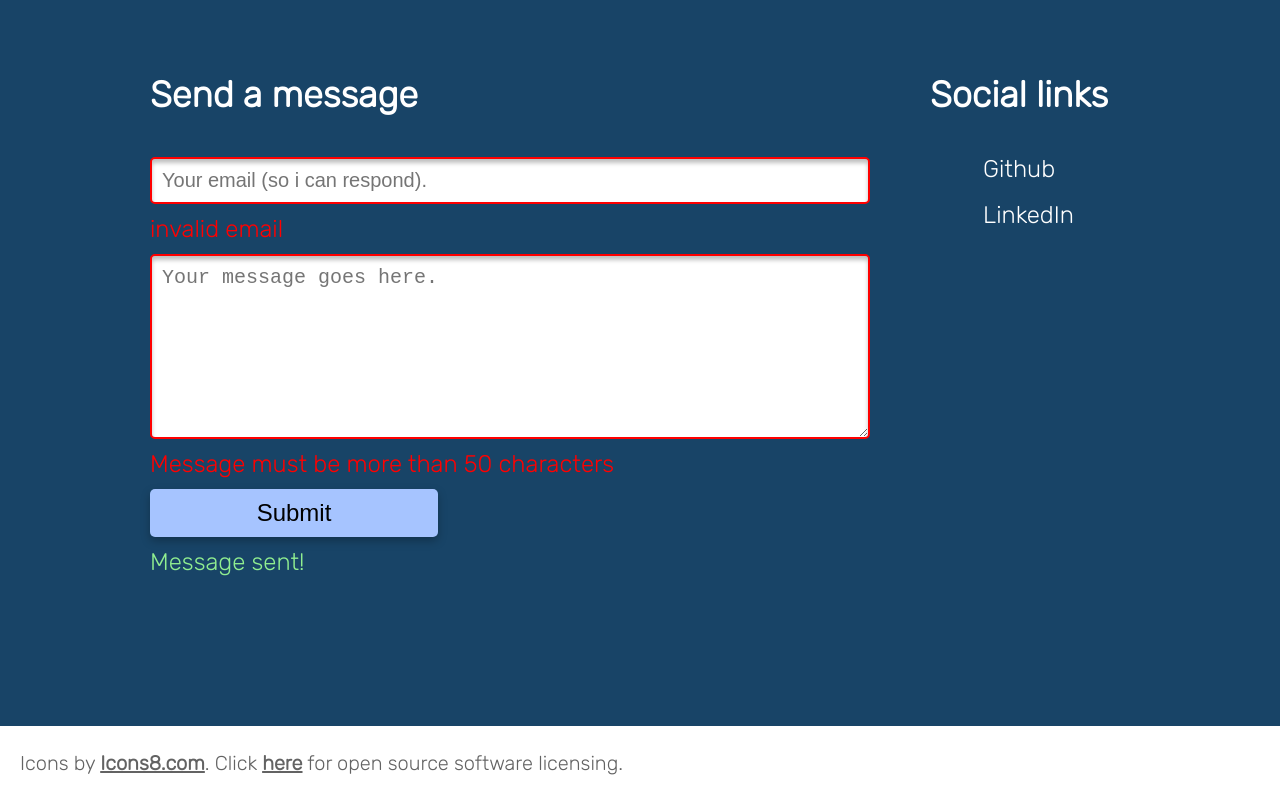
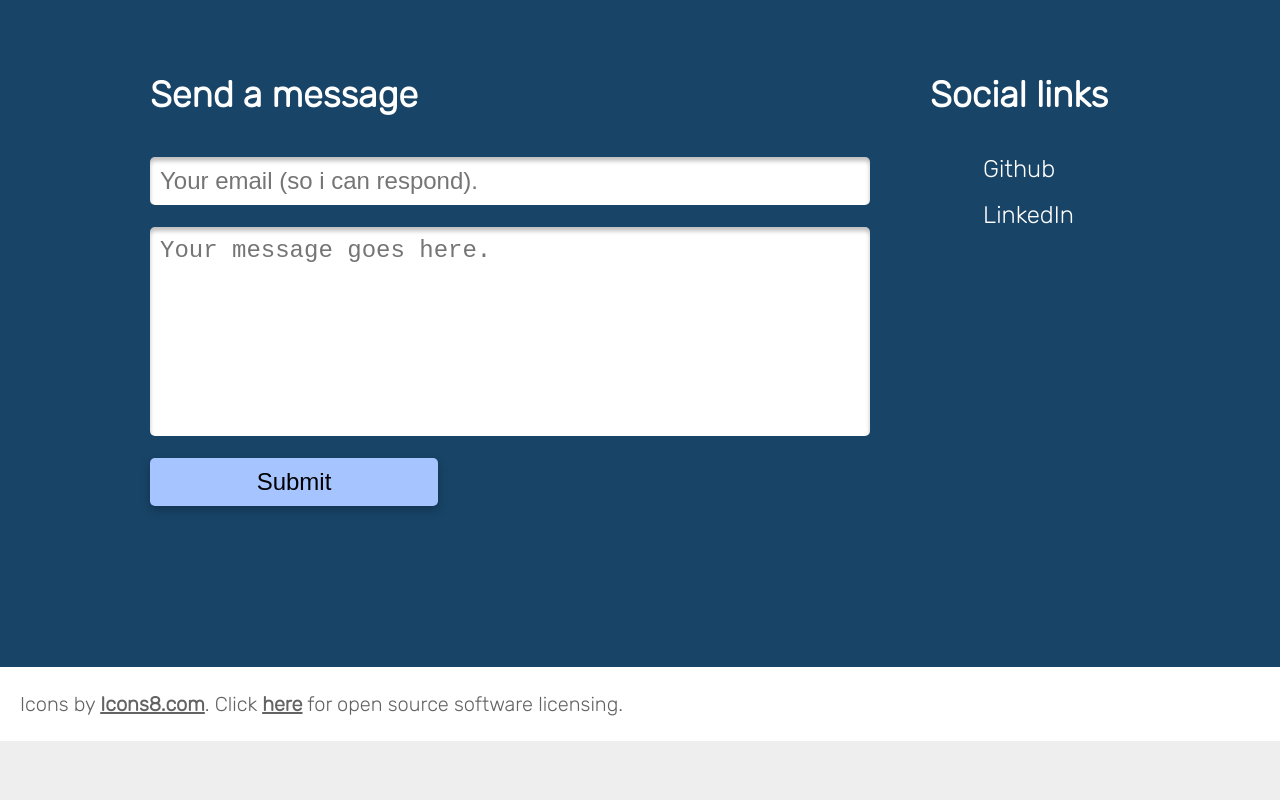
Before and after one commit to NSkelin/Web-Portfolio, a Next.js app: page /home in a window 1280 px wide. Shown: the part 2061-2861 px from the top of the page. After the commit the page ends 2802 px from the top, so only its background shows below. Built offline with nearby package versions, Linux system fonts and the light colour scheme; some icons are missing.

Commit message:
Add verification to state

```diff
--- a/components/sendMessageForm.jsx
+++ b/components/sendMessageForm.jsx
@@ -4,13 +4,12 @@ import {useState} from "react";
 function SendMessageForm() {
 	const [email, setEmail] = useState("");
 	const [userMessage, setUserMessage] = useState("");
-
-	let emailIncorrect = true;
-	let emailError = "invalid email";
-	let messageIncorrect = true;
-	let messageError = "Message must be more than 50 characters";
-	let summaryMessage = "Message sent!";
-	let summaryError = false;
+	const [emailIncorrect, setEmailIncorrect] = useState(false);
+	const [emailError, setEmailError] = useState("");
+	const [messageIncorrect, setMessageIncorrect] = useState(false);
+	const [messageError, setMessageError] = useState("");
+	const [summaryMessage, setSummaryMessage] = useState("");
+	const [summaryError, setSummaryError] = useState(false);
 
 	async function handleSubmit(e) {
 		e.preventDefault();
@@ -19,23 +18,21 @@ function SendMessageForm() {
 
 	function verifyInput() {
 		// check email input
-		console.log("t");
 		if (email.length === 0) {
-			console.log("t1");
-			emailIncorrect = true;
-			emailError = "Email cannot be blank.";
+			setEmailIncorrect(true);
+			setEmailError("Email cannot be blank.");
 		} else {
-			emailIncorrect = false;
-			emailError = "";
+			setEmailIncorrect(false);
+			setEmailError("");
 		}
 
 		// check message input
 		if (!userMessage.length >= 50) {
-			messageIncorrect = true;
-			messageError = "Message must be more than 50 characters.";
+			setMessageIncorrect(true)
+			setMessageError("Message must be more than 50 characters.");
 		} else {
-			messageIncorrect = false;
-			messageError = "";
+			setMessageIncorrect(false);
+			setMessageError("");
 		}
 	}
 
```
